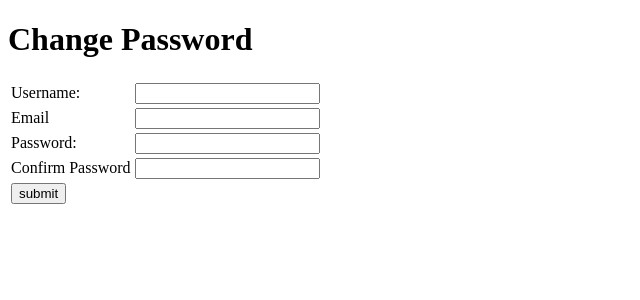
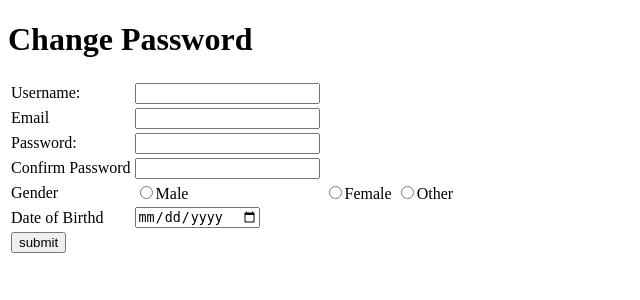
Before and after one commit to abtahi-tajwar/WebTechUniversityClasswork, a PHP site: page / in a window 1280 px wide. Shown: the top 300 px of the page, without its empty margins (0-640 px from the left). Run offline with PHP 8.4, Linux system fonts and the light colour scheme.

Commit message:
Bug labtask3

```diff
--- a/LabTask02/index.php
+++ b/LabTask02/index.php
@@ -7,8 +7,10 @@
         $email = $_REQUEST["email"];
         $password = $_REQUEST["password"];
         $cpassword = $_REQUEST["cpassword"];
+        $gender = $_REQUEST["gender"];
+        $dob = $_REQUEST["dob"];
 
-        if(empty($username) || empty($email) || empty($password) || empty($cpassword)) {
+        if(empty($username) || empty($email) || empty($password) || empty($cpassword) || empty($gender) || empty($dob)) {
             $generalError = "Please fill up all the fields";
         } else {
             if(!preg_match("/[a-zA-Z0-9._]+/", $username)) {
@@ -69,10 +71,20 @@
             <td><?php echo $cpassV ?></td>
         </tr>
         <tr>
+            <td><label for="gender">Gender</label></td>
+            <td><input type="radio" name="gender" value="male">Male</td>
+            <td><input type="radio" name="gender" value="female">Female</td>
+            <td><input type="radio" name="gender" value="other">Other</td>
+        </tr>
+        <tr>
+            <td><label for="dob">Date of Birthd</label></td>
+            <td><input type="date" name="dob"></td>
+        </tr>
+        <tr>
             <td><input type="submit" value="submit"></td>
         </tr>
-
     </table>
+    <h3><?php echo $generalError ?></h3>
     </form>
 </body>
 </html>
```
